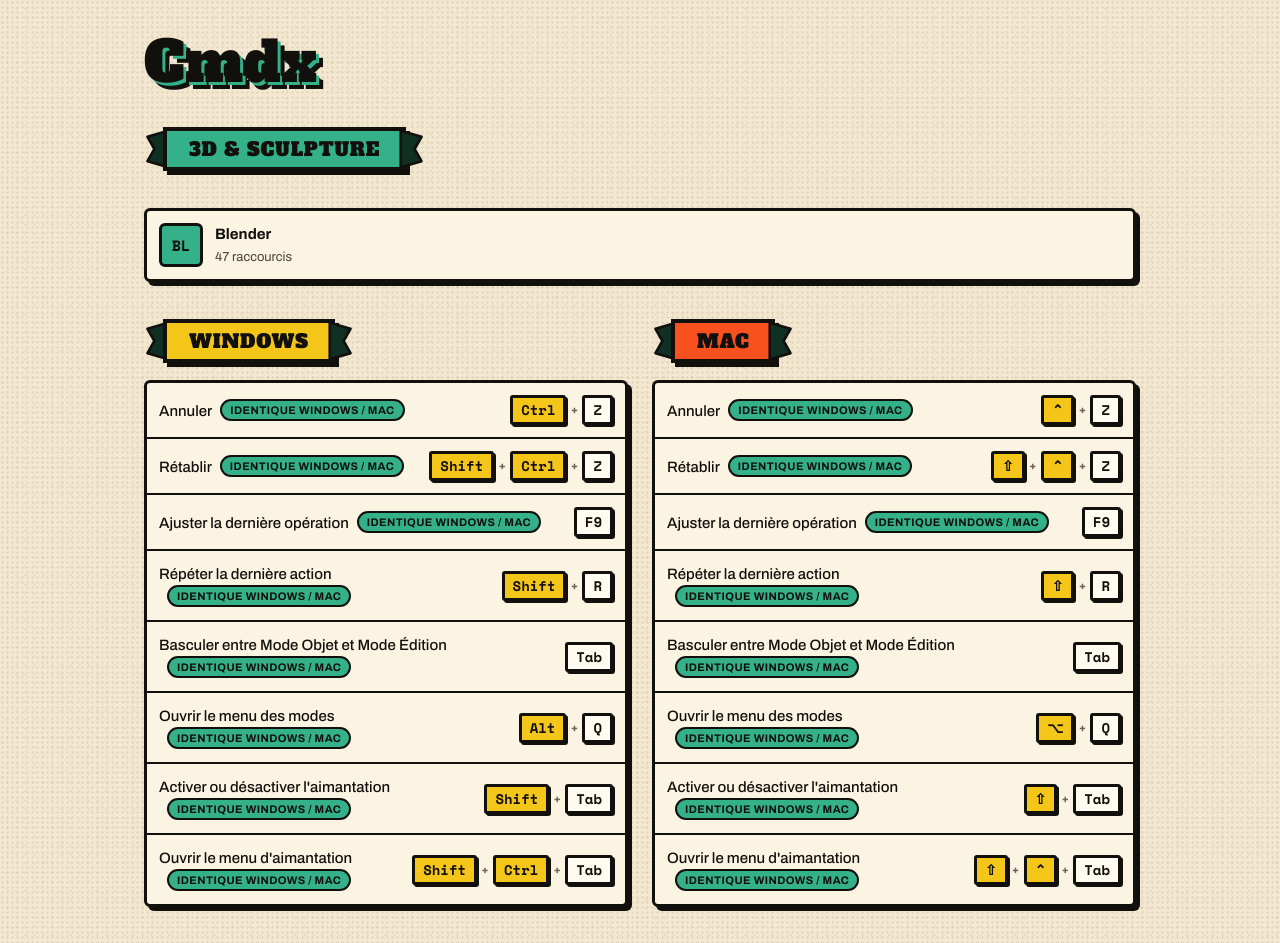
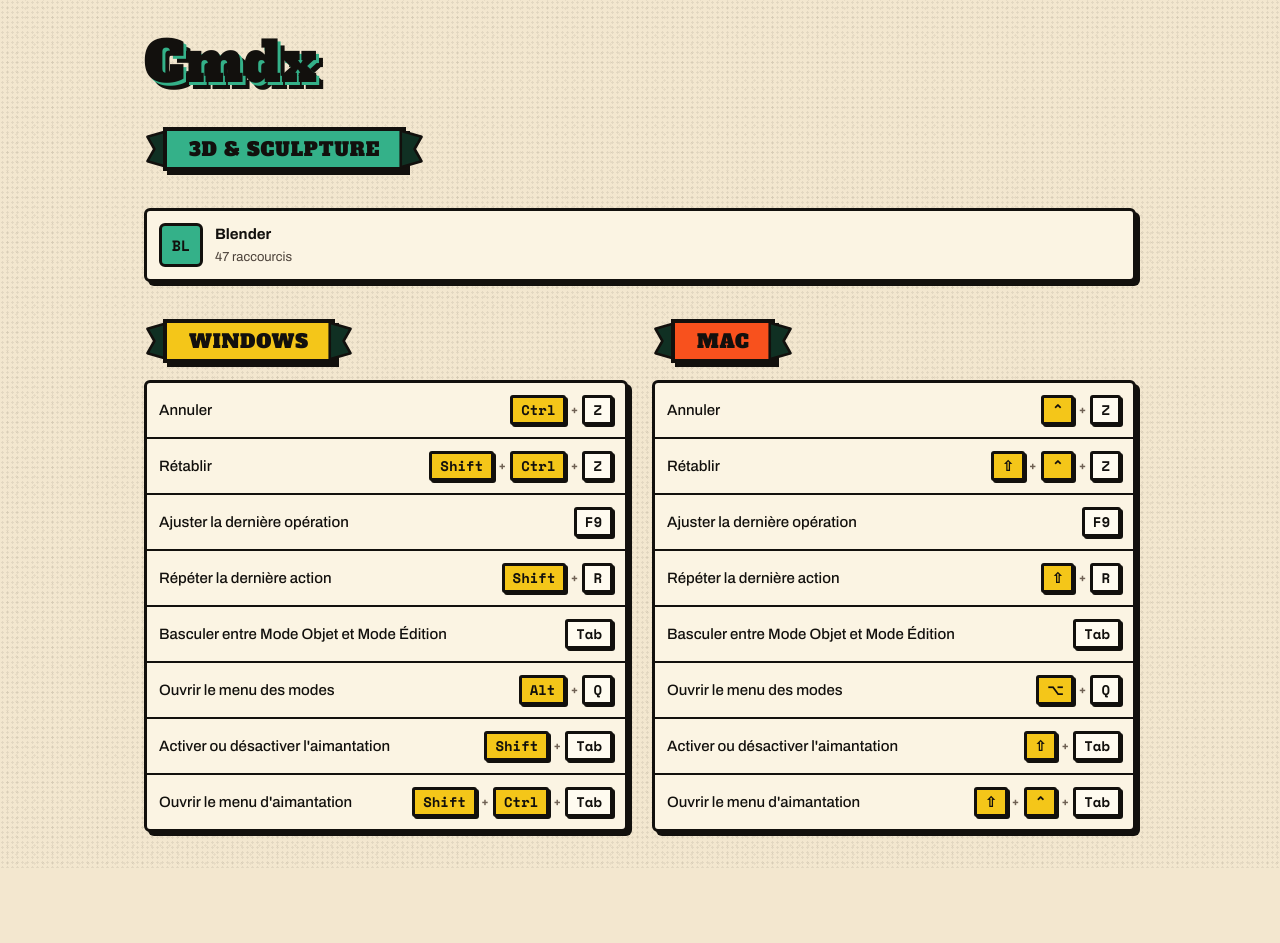
Before and after one commit to LucasN-ux/Kclacki, a Next.js app: page / in a window 1280 px wide. After the commit the page ends 868 px from the top, so only its background shows below. Built offline with nearby package versions, Linux system fonts and the light colour scheme.

Commit message:
feat(ui): flag only the shortcuts that differ between Windows and Mac

```diff
--- a/src/components/ui/ShortcutRow.module.css
+++ b/src/components/ui/ShortcutRow.module.css
@@ -40,11 +40,11 @@
   color: var(--ink-soft);
 }
 
-.same {
+.different {
   display: inline-block;
   margin-left: var(--space-2);
   padding: 1px var(--space-2);
-  background: var(--green);
+  background: var(--orange);
   border: var(--stroke-1) solid var(--ink);
   border-radius: var(--radius-pill);
   font-size: 11px;
--- a/src/components/ui/ShortcutRow.tsx
+++ b/src/components/ui/ShortcutRow.tsx
@@ -4,9 +4,11 @@
 import { KeyCombos } from "./Keycap";
 import styles from "./ShortcutRow.module.css";
 
-const SAME_LABEL: Record<Locale, string> = {
-  en: "Same on Windows & Mac",
-  fr: "Identique Windows / Mac",
+// Only the exception is marked: saying nothing means "same keys on both
+// platforms", which is the case for most shortcuts.
+const DIFFERENT_LABEL: Record<Platform, Record<Locale, string>> = {
+  win: { en: "Differs on Mac", fr: "Diffère sur Mac" },
+  mac: { en: "Differs on Windows", fr: "Diffère sur Windows" },
 };
 
 export function ShortcutRow({
@@ -22,8 +24,10 @@
     <li className={styles.row}>
       <span>
         <span className={styles.action}>{shortcut.action[locale]}</span>
-        {isSameOnBothPlatforms(shortcut.keys) && (
-          <span className={styles.same}>{SAME_LABEL[locale]}</span>
+        {!isSameOnBothPlatforms(shortcut.keys) && (
+          <span className={styles.different}>
+            {DIFFERENT_LABEL[platform][locale]}
+          </span>
         )}
         {shortcut.context && (
           <>
```
